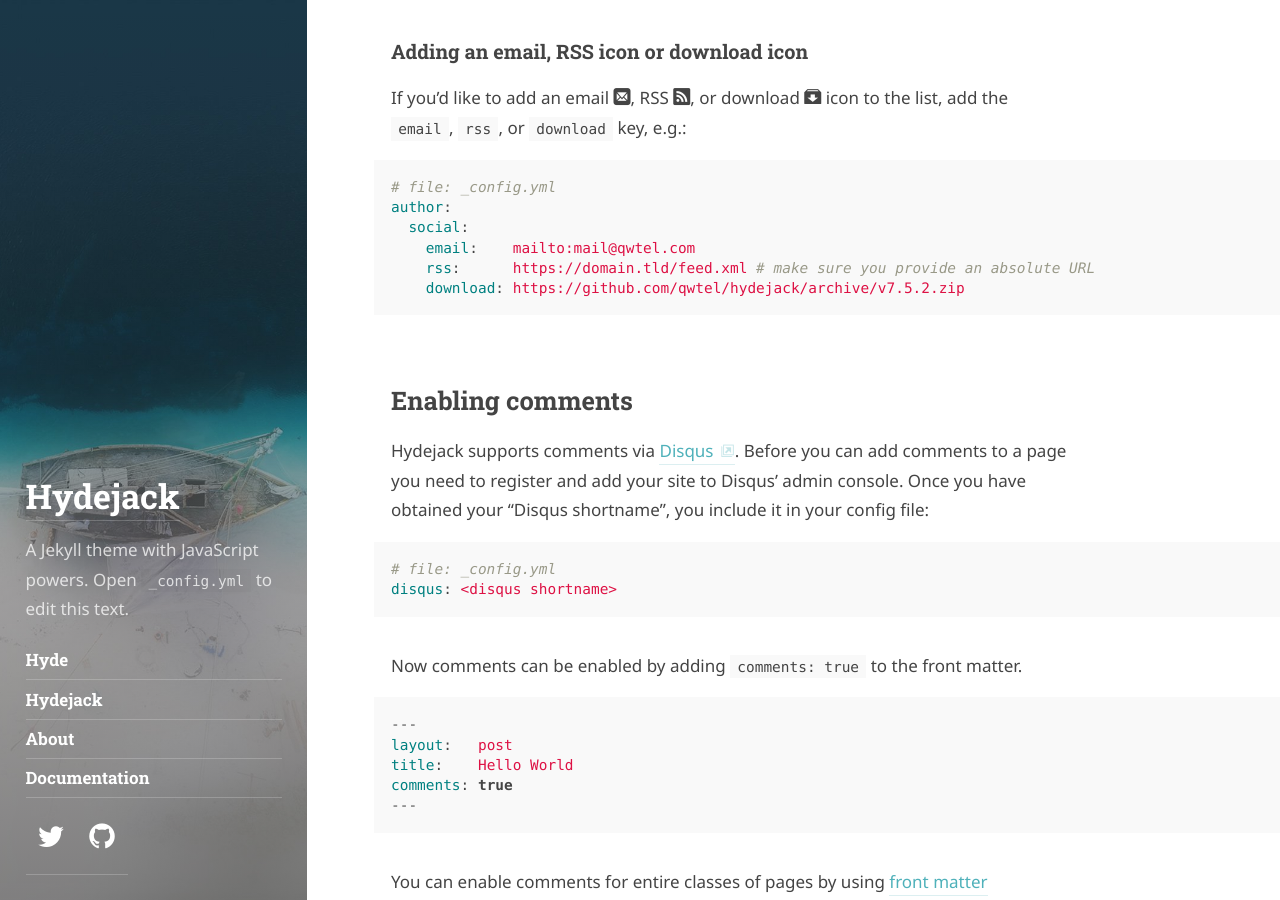
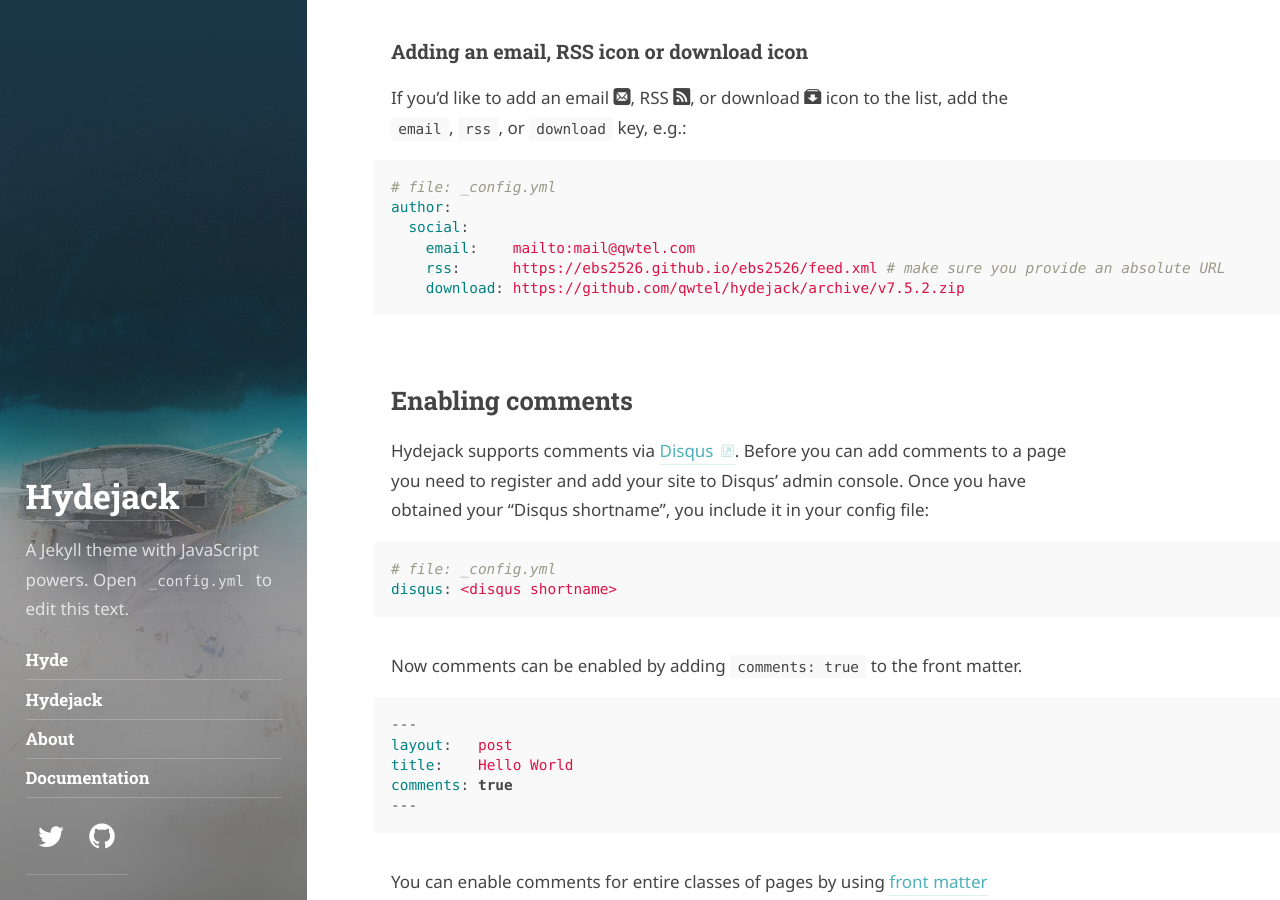
Before and after one commit to ebs2526/ebs2526.github.io, a Jekyll site: the page built from docs/7.5.2/config.md, in a window 1280 px wide and 900 px high, scrolled down 9999 px. Built offline with Jekyll 4.4.1, drawn with Linux system fonts in a browser that asks for light colours; some web fonts are replaced.

Commit message:
Update _config.yml

```diff
--- a/_config.yml
+++ b/_config.yml
@@ -4,7 +4,7 @@
 # IMPORTANT: Set the URL of your site.
 # Set to https://<username>.github.io when hosting on GitHub Pages
 # (unless you are using a custom domain).
-url:                   https://domain.tld
+url:                   https://ebs2526.github.io
 
 # IMPORTANT: Set The "base URL" of your site.
 #
@@ -15,7 +15,7 @@
 # When using GitHub Pages, set to '' when hosting a user- or organization page,
 # i.e. when the name of the repository looks like <username>.github.io.
 # Otherwise, set to /<name of repository> (with leading /, but without the < >).
-baseurl:               ''
+baseurl:               /ebs2526
 
 # Language of your content in 2-letter code, e.g.: en, de.
 # You may also provide a location, e.g.: en-us, de_AT.
```
